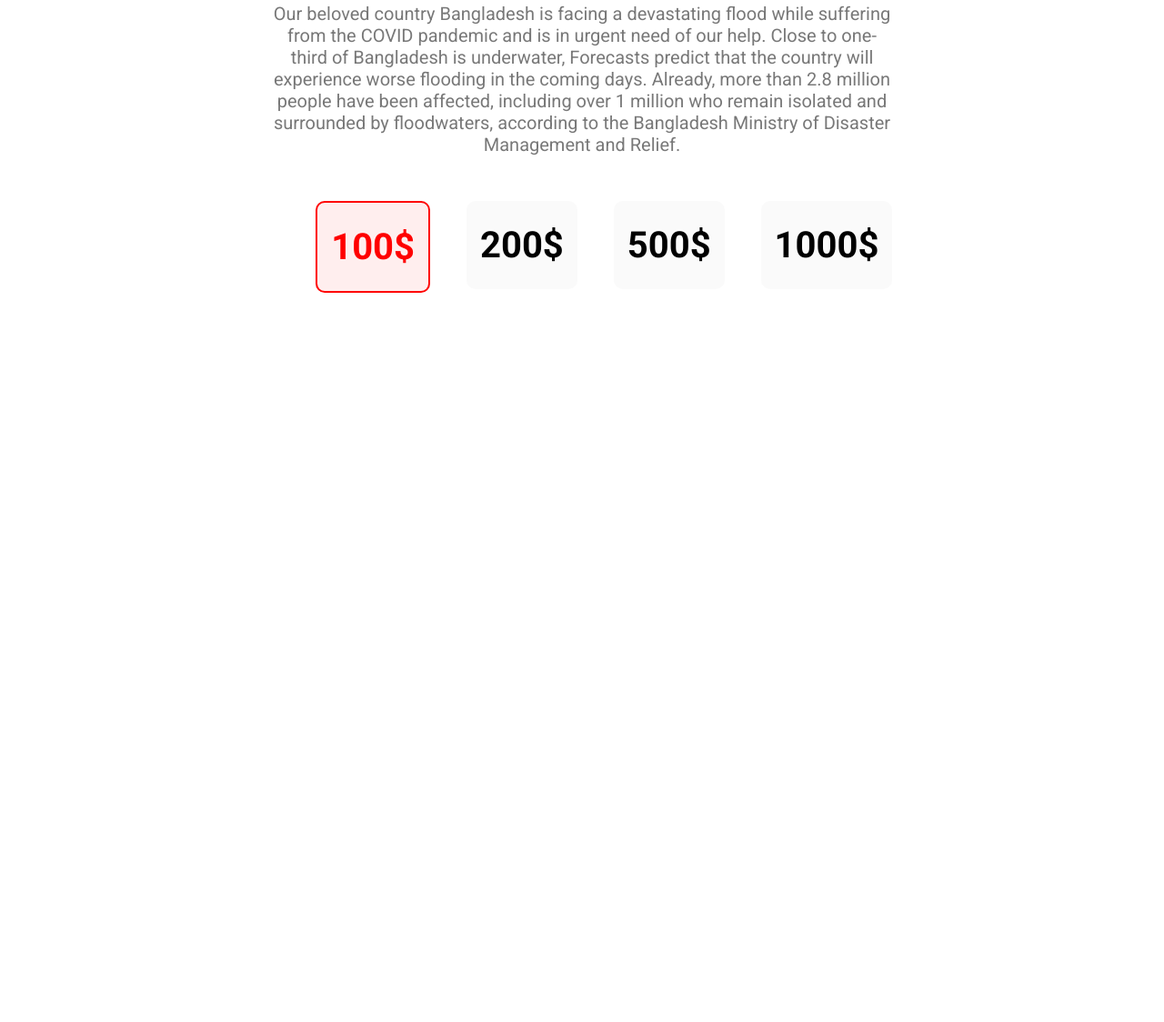
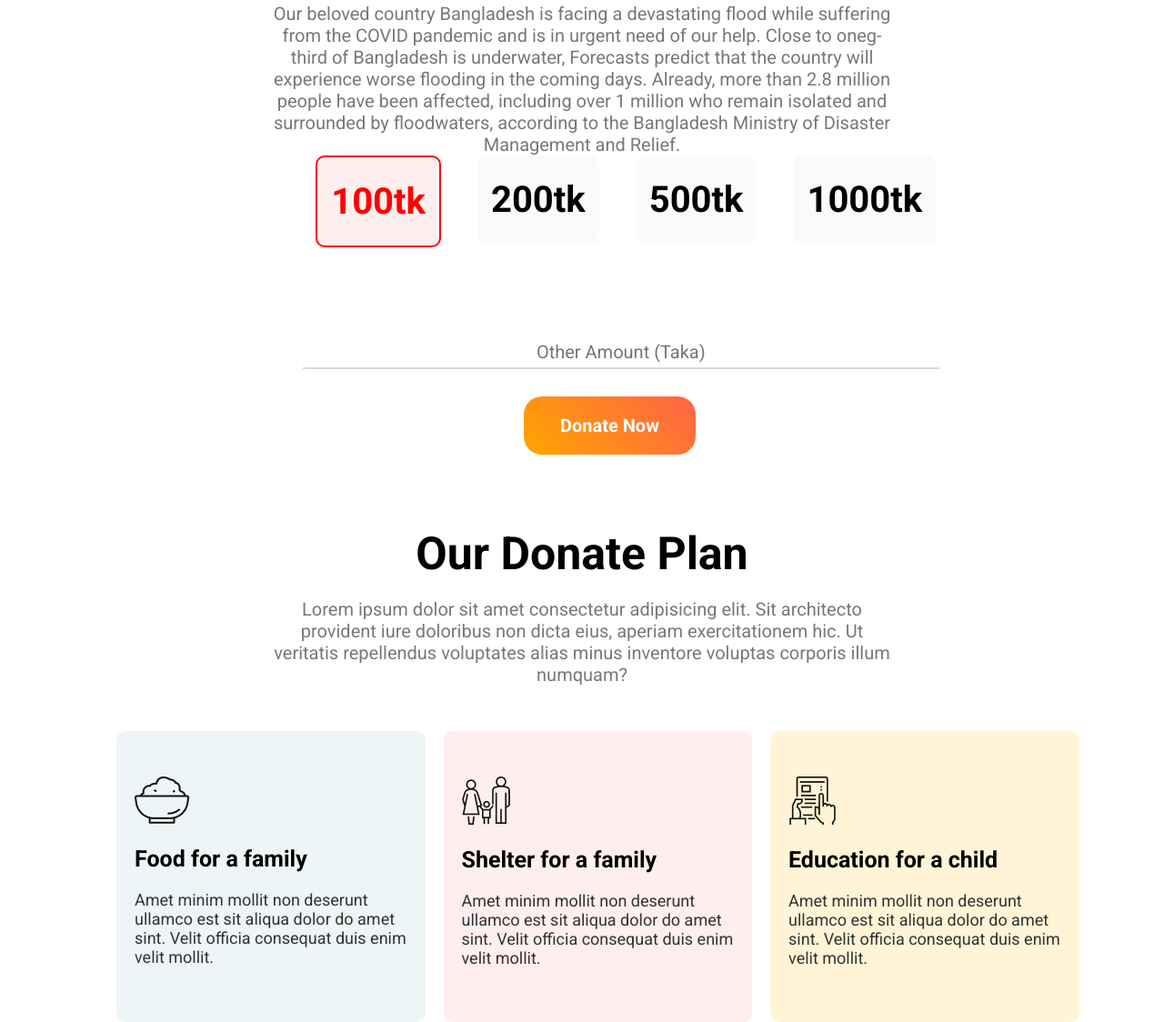
Before and after one commit to fulbabucse/donate-today-assignment, a plain HTML site: page index.html in a window 1280 px wide. Shown: the part 755-1879 px from the top of the page at 91% size. Before the commit the page ends 1180 px from the top, so only its background shows below. Drawn offline with Linux system fonts and the light colour scheme.

Commit message:
Add Our Donate Plan

```diff
--- a/css/style.css
+++ b/css/style.css
@@ -41,10 +41,10 @@
 }
 
 .donate-today {
-    height: 500px;
+    height: 450px;
 }
 
-.donate-today h1 {
+.donate-heading {
     font-size: 50px;
     color: #000;
     text-align: center;
@@ -52,7 +52,7 @@
     margin-bottom: 20px;
 }
 
-.donate-today p {
+.donate-describe {
     font-size: 20px;
     text-align: center;
     margin: 0 300px;
@@ -72,3 +72,72 @@
     border-radius: 10px;
     font-size: 40px;
 }
+
+.other-amount {
+    margin-left: 26%;
+}
+
+.text-box {
+    text-align: center;
+    width: 700px;
+    border: none;
+    border-bottom: 2px solid #e3d5d5;
+    font-size: 20px;
+    padding-bottom: 5px;
+}
+
+.second-donate-now-btn {
+    margin-top: 50px;
+}
+
+.our-donate-plan {
+    margin-top: 100px;
+    height: 500px;
+}
+
+.donate {
+    margin-top: 50px;
+    margin-left: 10%;
+}
+
+.donate-plan {
+    float: left;
+    width: 26%;
+}
+
+.donate-plan h2 {
+    margin: 20px 0px 20px;
+    font-size: 25px;
+}
+
+.describe {
+    font-size: 18px;
+    color: #333;
+}
+
+.donate-plan img {
+    margin-top: 30px;
+}
+
+#donate-plan-01 {
+    background-color: #EDF5F6;
+    padding: 20px;
+    border-radius: 10px;
+    height: 280px;
+    margin-right: 20px;
+}
+
+#donate-plan-02 {
+    background-color: #FFEEEE;
+    padding: 20px;
+    border-radius: 10px;
+    height: 280px;
+    margin-right: 20px;
+}
+
+#donate-plan-03 {
+    background-color: #FFF4D6;
+    padding: 20px;
+    border-radius: 10px;
+    height: 280px;
+}
--- a/index.html
+++ b/index.html
@@ -22,19 +22,63 @@
             target="_blank" class="link-btn">Donate Now</a>
     </section>
     <section class="donate-today">
-        <h1>Donate Today</h1>
-        <p>Our beloved country Bangladesh is facing a devastating flood while suffering from the COVID pandemic and is
-            in urgent need of our help. Close to one-third of Bangladesh is underwater, Forecasts predict that the
+        <h1 class="donate-heading">Donate Today</h1>
+        <p class="donate-describe">Our beloved country Bangladesh is facing a devastating flood while suffering from the
+            COVID pandemic and is
+            in urgent need of our help. Close to oneg-third of Bangladesh is underwater, Forecasts predict that the
             country will experience worse flooding in the coming days. Already, more than 2.8 million people have been
             affected, including over 1 million who remain isolated and surrounded by floodwaters, according to the
             Bangladesh Ministry of Disaster Management and Relief.</p>
         <div class="donation-amount">
-            <h1 style="background-color: #FFEEEE; color: red; border: 2px solid red; border-radius: 10px">100$</h1>
-            <h1>200$</h1>
-            <h1>500$</h1>
-            <h1>1000$</h1>
+            <h1 style="background-color: #FFEEEE; color: red; border: 2px solid red; border-radius: 10px">100tk</h1>
+            <h1>200tk</h1>
+            <h1>500tk</h1>
+            <h1>1000tk</h1>
         </div>
     </section>
+    <div class="other-amount">
+        <input class="text-box" type="text" placeholder="Other Amount (Taka)">
+    </div>
+    <div class="second-donate-now-btn">
+        <a href="https://www.dailysabah.com/world/asia-pacific/flooding-affects-48-million-in-bangladesh-kills-41"
+            target="_blank" class="link-btn">Donate Now</a>
+    </div>
+
+    <section class="our-donate-plan">
+        <h1 class="donate-heading">Our Donate Plan</h1>
+        <p class="donate-describe">Lorem ipsum dolor sit amet consectetur adipisicing elit. Sit architecto provident
+            iure doloribus non dicta eius, aperiam exercitationem hic. Ut veritatis repellendus voluptates alias minus
+            inventore voluptas corporis illum numquam?</p>
+        <div class="donate">
+            <div class="donate-plan" id="donate-plan-01">
+                <img src="./icons/food.png" alt="">
+                <h2>Food for a family</h2>
+                <p class="describe">Amet minim mollit non deserunt
+                    ullamco est sit aliqua dolor do amet
+                    sint. Velit officia consequat duis enim
+                    velit mollit.</p>
+            </div>
+            <div class="donate-plan" id="donate-plan-02">
+                <img src="./icons/shelter.png" alt="">
+                <h2>Shelter for a family</h2>
+                <p class="describe">Amet minim mollit non deserunt
+                    ullamco est sit aliqua dolor do amet
+                    sint. Velit officia consequat duis enim
+                    velit mollit.</p>
+            </div>
+            <div class="donate-plan" id="donate-plan-03">
+                <img src="./icons/Frame-1.png" alt="">
+                <h2>Education for a child</h2>
+                <p class="describe">Amet minim mollit non deserunt
+                    ullamco est sit aliqua dolor do amet
+                    sint. Velit officia consequat duis enim
+                    velit mollit.</p>
+            </div>
+        </div>
+
+    </section>
+
+
 </body>
 
 </html>
```
